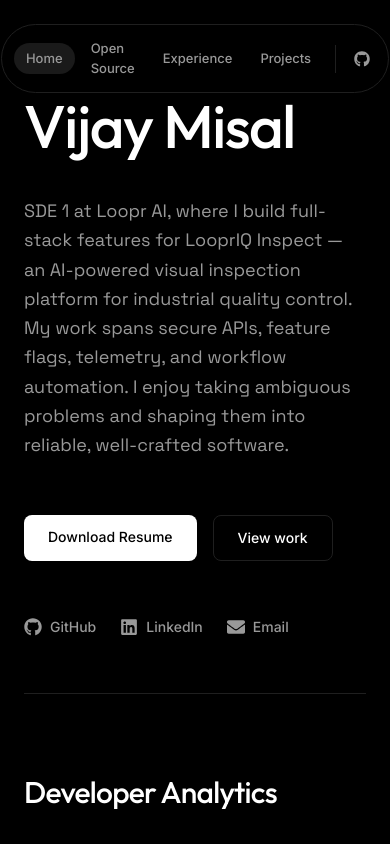
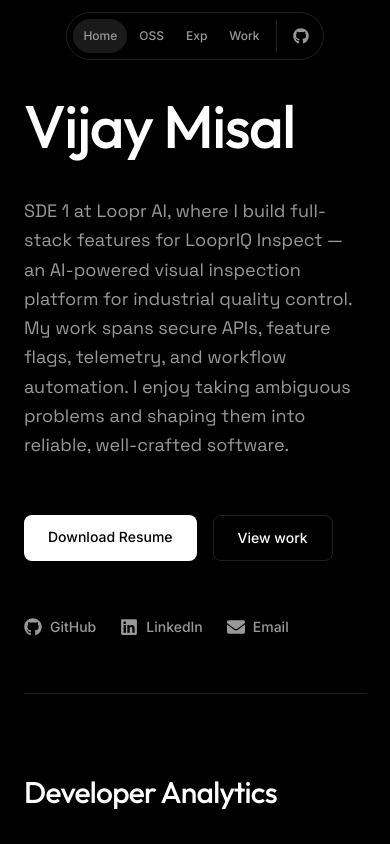
Before and after one commit to vjymisal0/portfolio-vijay, a Next.js app: page / in a window 390 px wide. Built offline with nearby package versions, Linux system fonts and the light colour scheme; no server answers.

Commit message:
Improve mobile navbar: abbreviated labels, bigger touch targets

```diff
--- a/components/sticky-navbar.tsx
+++ b/components/sticky-navbar.tsx
@@ -5,10 +5,10 @@ import { motion } from 'framer-motion'
 import { FaGithub } from 'react-icons/fa'
 
 const navItems = [
-  { id: 'home', label: 'Home' },
-  { id: 'oss', label: 'Open Source' },
-  { id: 'experience', label: 'Experience' },
-  { id: 'projects', label: 'Projects' },
+  { id: 'home', label: 'Home', short: 'Home' },
+  { id: 'oss', label: 'Open Source', short: 'OSS' },
+  { id: 'experience', label: 'Experience', short: 'Exp' },
+  { id: 'projects', label: 'Projects', short: 'Work' },
 ]
 
 export default function StickyNavbar() {
@@ -24,8 +24,8 @@ export default function StickyNavbar() {
   }, [])
 
   return (
-    <header className="fixed top-6 inset-x-0 z-50 flex justify-center px-4 pointer-events-none">
-      <nav className="flex items-center gap-1 sm:gap-2 px-3 py-2 bg-background/80 backdrop-blur-xl border border-border rounded-full shadow-sm pointer-events-auto">
+    <header className="fixed top-3 sm:top-6 inset-x-0 z-50 flex justify-center px-3 sm:px-4 pointer-events-none">
+      <nav className="flex items-center gap-0.5 sm:gap-2 px-1.5 sm:px-3 py-1.5 sm:py-2 max-w-full overflow-x-auto hide-scrollbar bg-background/80 backdrop-blur-xl border border-border rounded-full shadow-sm pointer-events-auto">
         {navItems.map((item) => {
           const isActive = activeId === item.id
 
@@ -33,9 +33,10 @@ export default function StickyNavbar() {
             <a
               key={item.id}
               href={`/#${item.id}`}
-              className="relative px-3 sm:px-4 py-1.5 text-[13px] font-medium transition-colors hover:text-foreground outline-none text-muted-foreground z-10"
+              className="relative shrink-0 px-2.5 sm:px-4 py-2 sm:py-1.5 text-[12px] sm:text-[13px] font-medium transition-colors hover:text-foreground outline-none text-muted-foreground z-10"
             >
-              <span className="relative z-10">{item.label}</span>
+              <span className="relative z-10 sm:hidden">{item.short}</span>
+              <span className="relative z-10 hidden sm:inline">{item.label}</span>
               {isActive && (
                 <motion.span
                   layoutId="active-nav-pill"
@@ -47,12 +48,12 @@ export default function StickyNavbar() {
           )
         })}
 
-        <div className="ml-2 sm:ml-4 pl-3 sm:pl-4 border-l border-border flex items-center">
+        <div className="ml-1 sm:ml-4 pl-2 sm:pl-4 border-l border-border flex items-center shrink-0">
           <a
             href="https://github.com/vjymisal0"
             target="_blank"
             rel="noopener noreferrer"
-            className="text-muted-foreground hover:text-foreground transition-colors p-1.5"
+            className="text-muted-foreground hover:text-foreground transition-colors p-2 sm:p-1.5"
             aria-label="GitHub"
           >
             <FaGithub className="h-4 w-4" />
```
